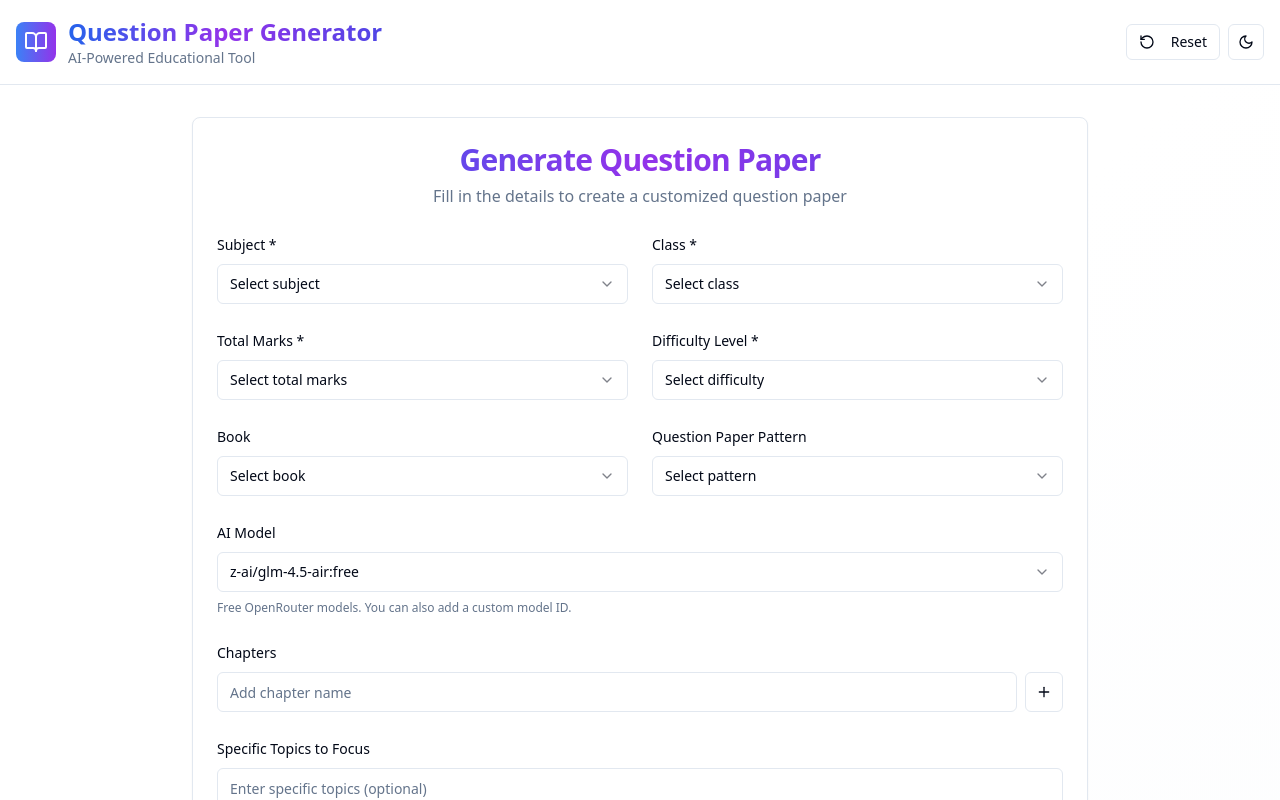
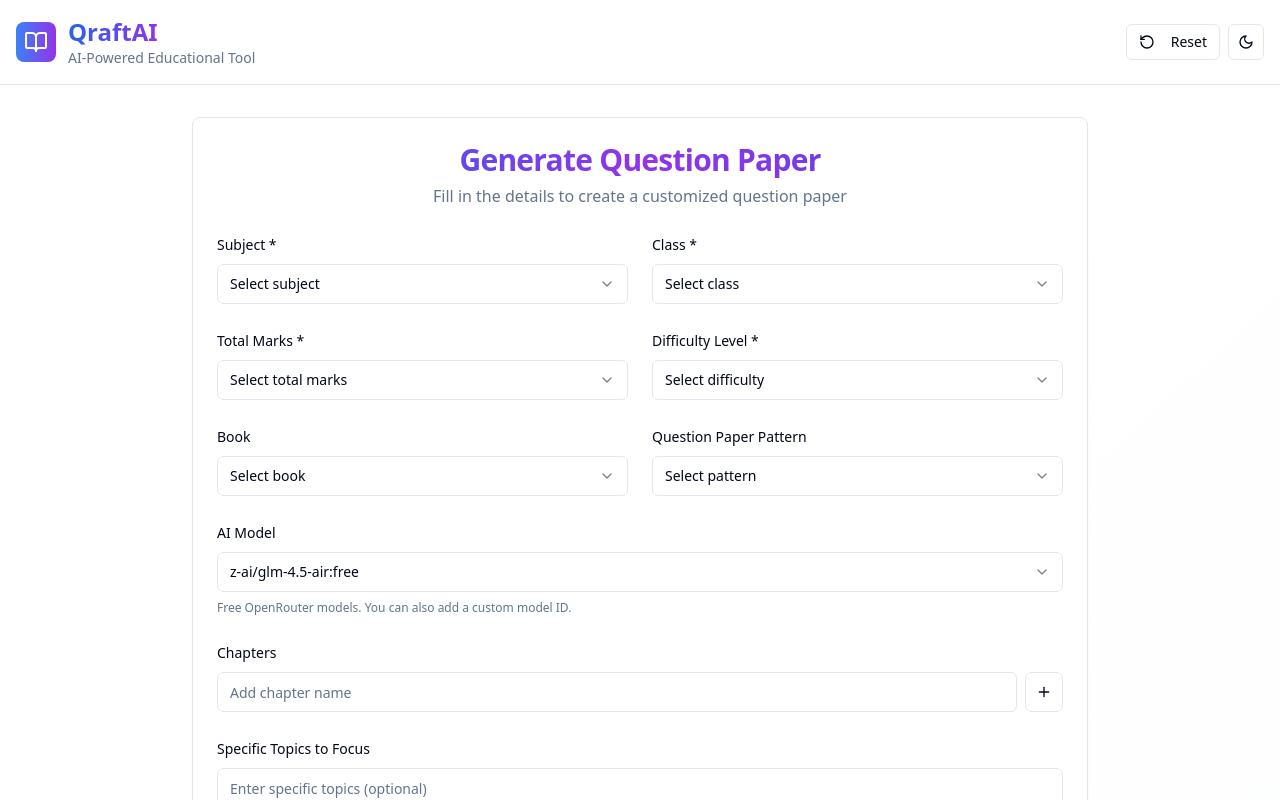
Before and after one commit to hafizmahdi2010/questionpaper-generator, a React (Vite) app: page / in a window 1280 px wide. Shown: the top 800 px of the page. Built offline with nearby package versions, Linux system fonts and the light colour scheme.

Commit message:
Changes
Co-authored-by: hafizmahdi2010 <146624462+hafizmahdi2010@users.noreply.github.com>

```diff
--- a/src/components/Header.tsx
+++ b/src/components/Header.tsx
@@ -21,7 +21,7 @@ const Header: React.FC<HeaderProps> = ({ onReset }) => {
             </div>
             <div>
               <h1 className="text-2xl font-bold bg-gradient-to-r from-blue-600 via-purple-600 to-indigo-600 dark:from-blue-400 dark:via-purple-400 dark:to-indigo-400 bg-clip-text text-transparent">
-                Question Paper Generator
+                QraftAI
               </h1>
               <p className="text-sm text-muted-foreground">
                 AI-Powered Educational Tool
```
